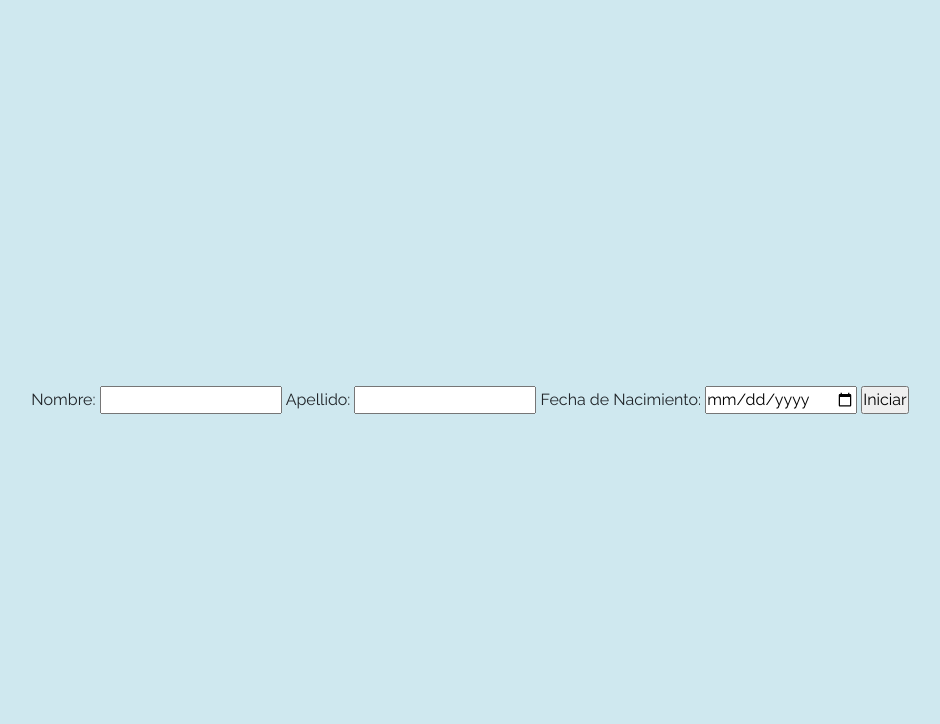
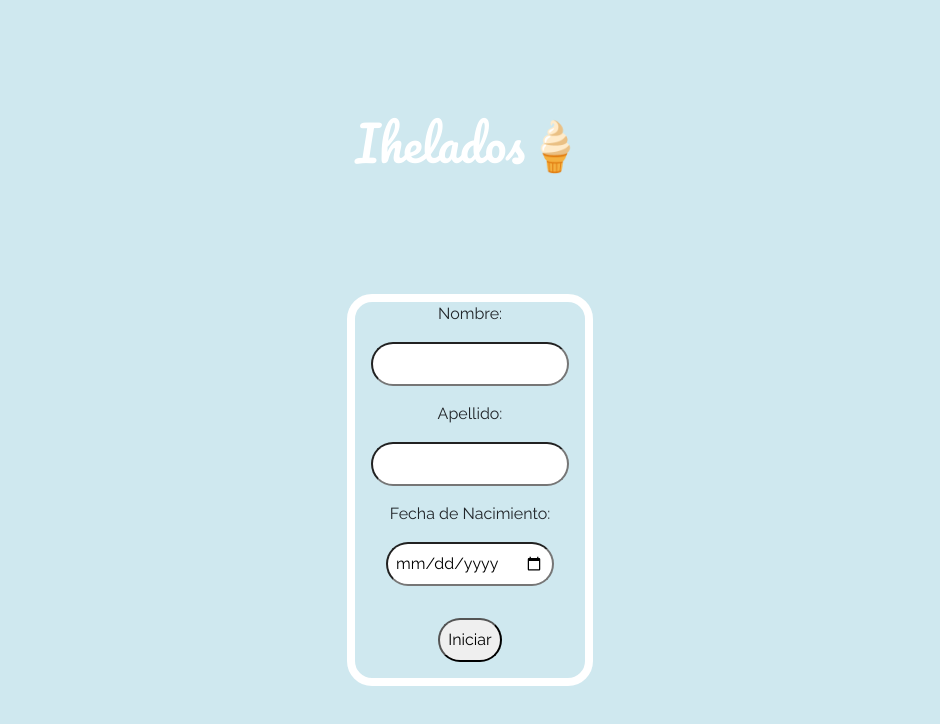
Before and after one commit to ivnarnd/Ecommerce-js, a website: page index.html in a window 1280 px wide. Shown: the whole page, without its empty margins (170-1110 px from the left). Drawn offline with nearby package versions, Linux system fonts and the light colour scheme; some packages are replaced by stand-ins of ours; a script that the page names is missing.

Commit message:
dando estilos al index

```diff
--- a/css/style.css
+++ b/css/style.css
@@ -272,3 +272,29 @@ footer {
   width: 100%;
   height:50%;
 }
+
+
+
+#formulario_inicio{
+  display: flex;
+  flex-direction: column;
+  align-items: center;
+  justify-content: space-between;
+  border-radius: 25px;
+  border: solid 0.5rem white;
+
+}
+#formulario_inicio input{
+  padding: 0.5rem;
+  border-radius: 25px;
+  margin: 1rem;
+}
+
+.titulo {
+  font-size: 3rem;
+  color: white;
+  font-family: "Pacifico", cursive;
+  animation-name: desplazamiento;
+  animation-iteration-count: initial;
+  animation-timing-function: ease-in-out;
+  animation-duration: 0.5s; }
--- a/index.html
+++ b/index.html
@@ -12,8 +12,11 @@
     <title>I helados</title>
 </head>
 
-<body>
-    <main>
+<body class="body-ajustable">
+    <main class="main-justificado">
+
+        <h3 class="titulo">Ihelados🍦</h3>
+
         <form id="formulario_inicio">
             <label for="nombre">Nombre:</label>
             <input type="text" id="nombre" name="first_name" required>
```
